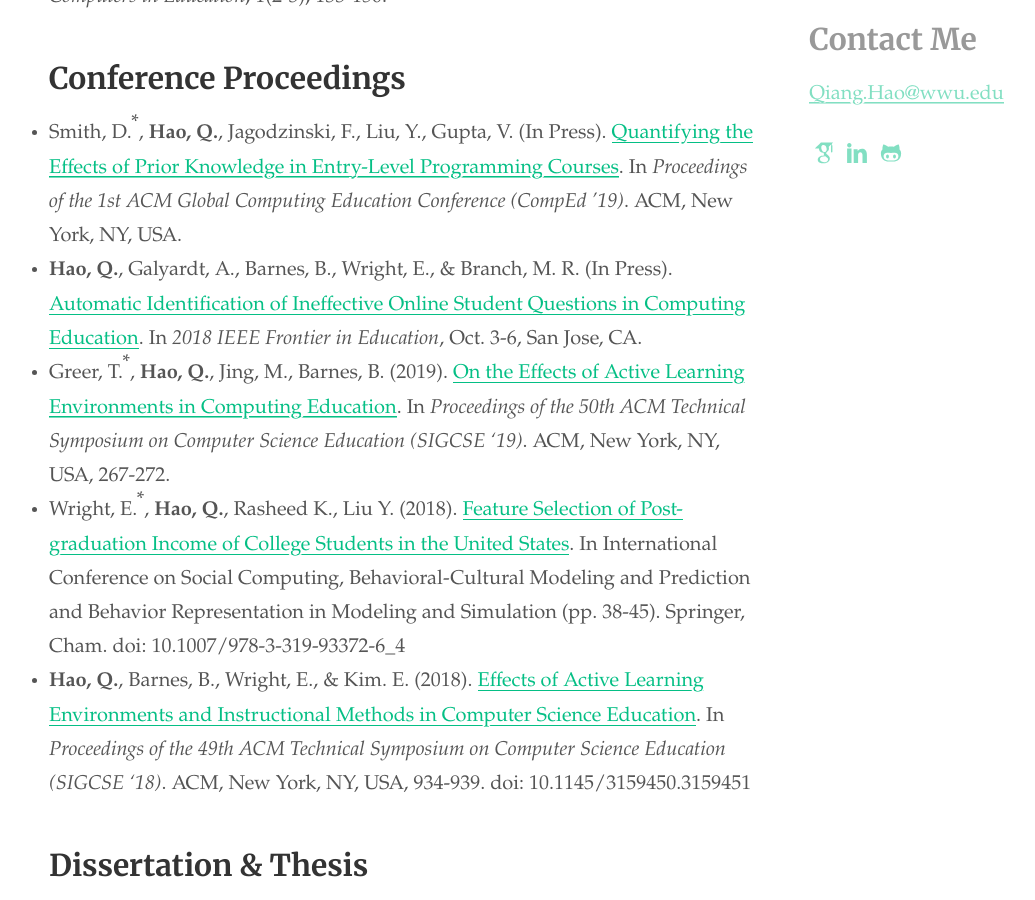
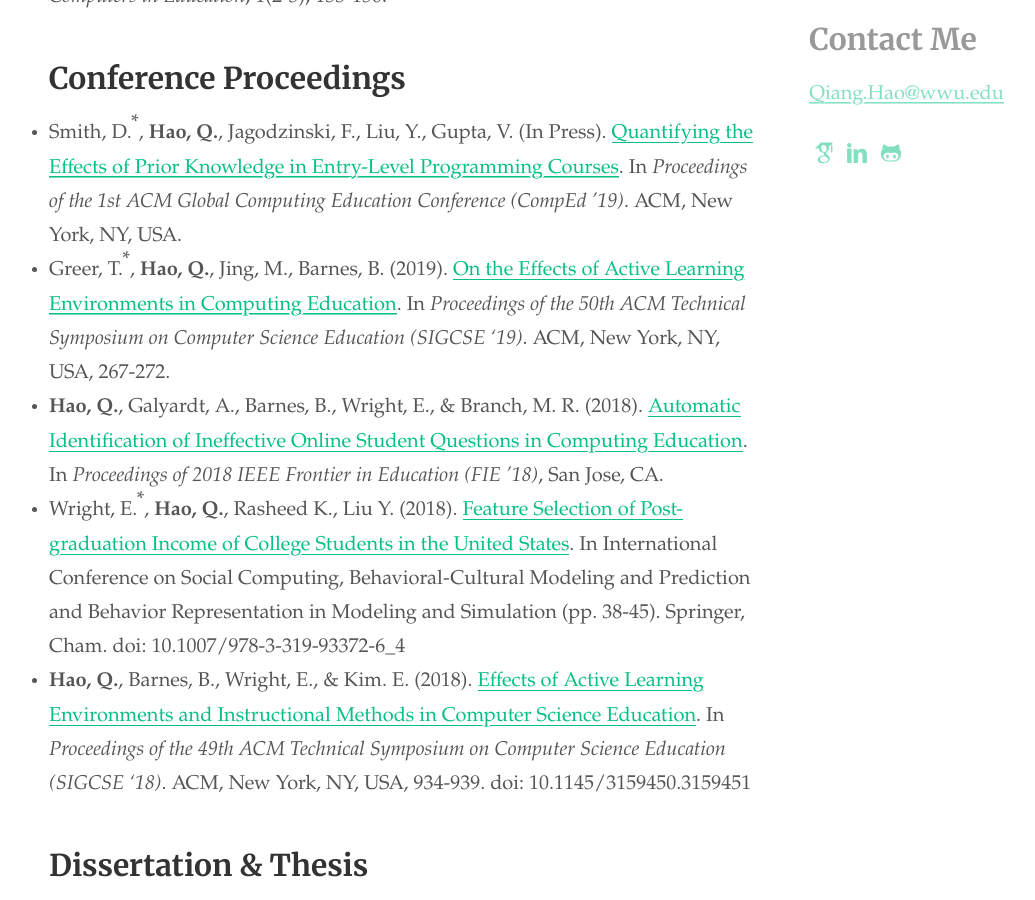
Before and after one commit to Neo-Hao/neo-hao.github.io, a Jekyll site: the page built from paper.md, in a window 1280 px wide and 900 px high, scrolled down 987 px. Shown: the whole window, without its empty margins (15-1050 px from the left). Built offline with Jekyll 4.4.1, drawn with Linux system fonts in a browser that asks for light colours.

Commit message:
fie 2018 paper update

```diff
--- a/paper.md
+++ b/paper.md
@@ -26,9 +26,9 @@ aside: true
 (In Press). <a href="http://qhao.info/downloads/comped-2019.pdf" target="_blank">Quantifying the Effects of Prior Knowledge in Entry-Level Programming Courses</a>. In <i>Proceedings of the 1st ACM Global Computing Education Conference (CompEd
 ’19)</i>. ACM, New York, NY, USA.
 
-* <strong>Hao, Q.</strong>, Galyardt, A., Barnes, B., Wright, E., & Branch, M. R. (In Press). <a href="http://qhao.info/downloads/fie-2018.pdf" target="_blank">Automatic Identification of Ineffective Online Student Questions in Computing Education</a>. In <i>2018 IEEE Frontier in Education</i>, Oct. 3-6, San Jose, CA.
+* Greer, T.<sup>*</sup>, <strong>Hao, Q.</strong>, Jing, M., Barnes, B. (2019). <a href="http://qhao.info/downloads/sigcse-2019.pdf" target="_blank">On the Effects of Active Learning Environments in Computing Education</a>. In <i>Proceedings of the 50th ACM Technical Symposium on Computer Science Education (SIGCSE '19)</i>. ACM, New York, NY, USA, 267-272.
 
-* Greer, T.<sup>*</sup>, <strong>Hao, Q.</strong>, Jing, M., Barnes, B. (2019). <a href="http://qhao.info/downloads/sigcse-2019.pdf" target="_blank">On the Effects of Active Learning Environments in Computing Education</a>. In <i>Proceedings of the 50th ACM Technical Symposium on Computer Science Education (SIGCSE '19)</i>. ACM, New York, NY, USA, 267-272.
+* <strong>Hao, Q.</strong>, Galyardt, A., Barnes, B., Wright, E., & Branch, M. R. (2018). <a href="http://qhao.info/downloads/fie-2018.pdf" target="_blank">Automatic Identification of Ineffective Online Student Questions in Computing Education</a>. In <i>Proceedings of 2018 IEEE Frontier in Education (FIE ’18)</i>, San Jose, CA.
 
 * Wright, E.<sup>*</sup>, <strong>Hao, Q.</strong>, Rasheed K., Liu Y. (2018). <a href="http://qhao.info/downloads/sbp-brims-2018.pdf" target="_blank">Feature Selection of Post-graduation Income of College Students in the United States</a>. In International Conference on Social Computing, Behavioral-Cultural Modeling and Prediction and Behavior Representation in Modeling and Simulation (pp. 38-45). Springer, Cham. doi: 10.1007/978-3-319-93372-6_4
 
```
Also changed, not shown: cv.md (+2 -2 lines), 1 other file.
